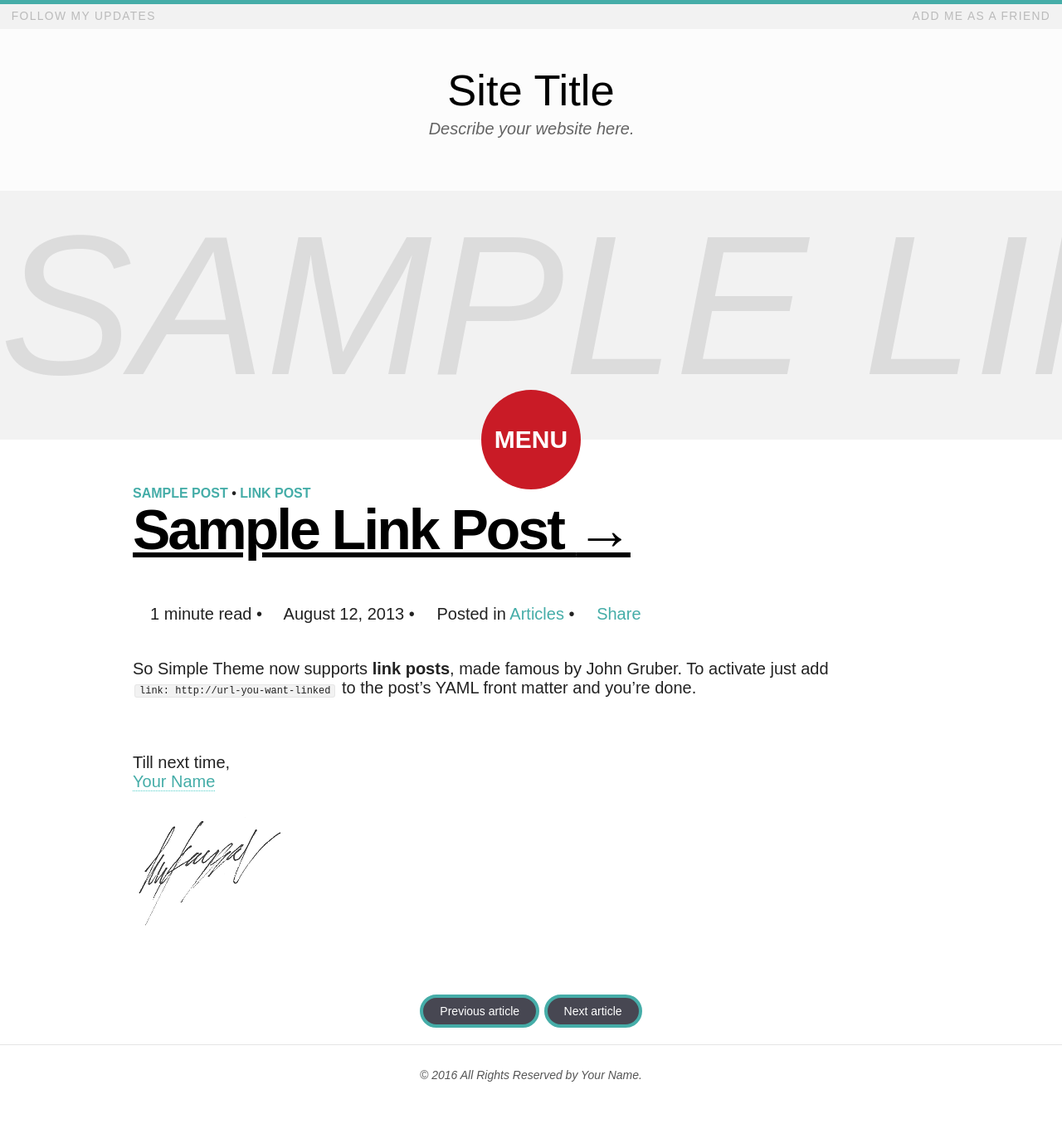
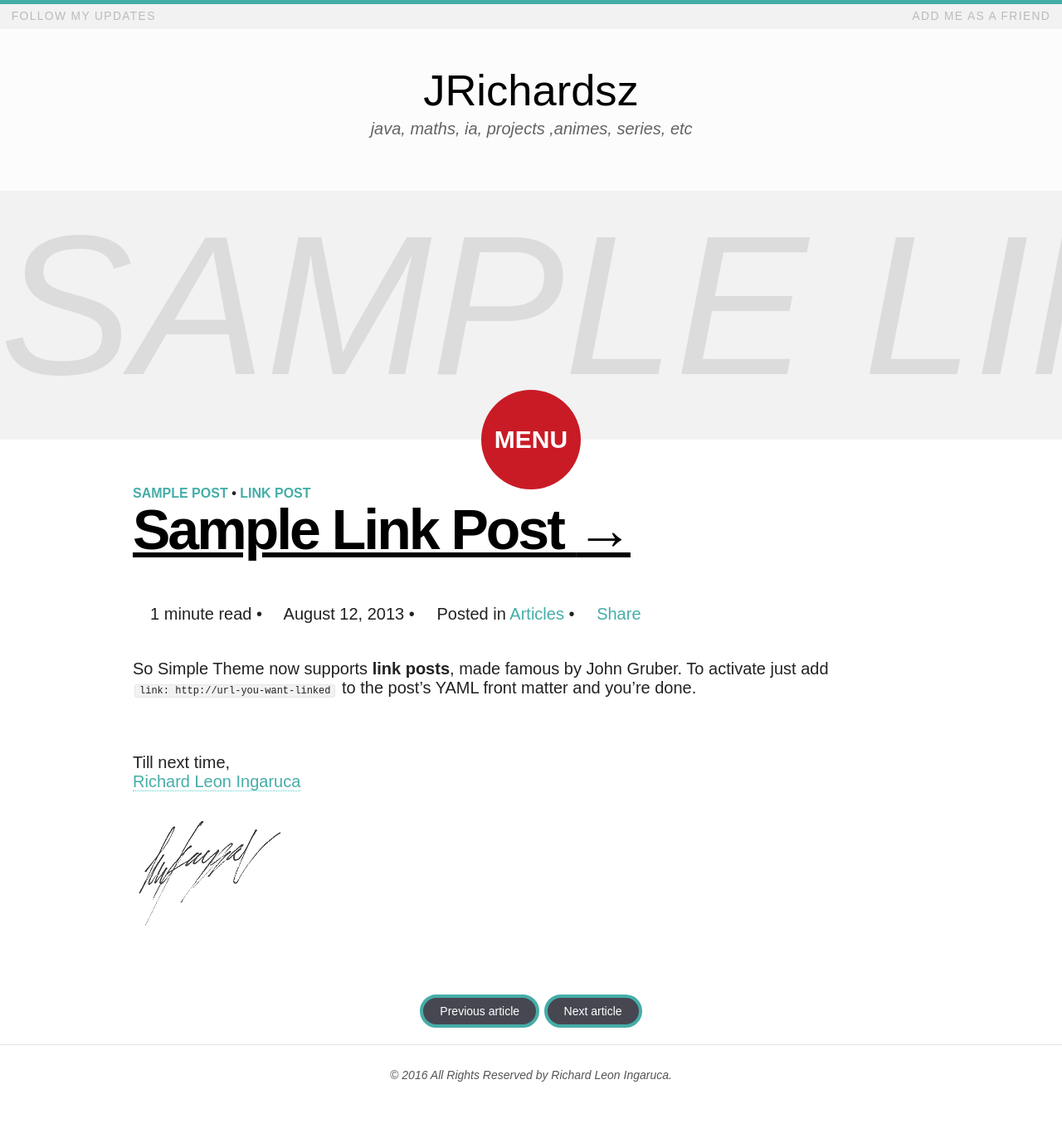
Before and after one commit to jrichardsz/jrichardsz.github.io, a Jekyll site: the page built from _posts/2013-08-12-sample-link-post.md, in a window 1280 px wide. Shown: the whole page at 83% size. Built offline with Jekyll 4.4.1, drawn with Linux system fonts in a browser that asks for light colours; nearby versions of some CDN libraries; comment, search, counter and statistics services are not loaded.

Commit message:
customization 1.0

```diff
--- a/_config.yml
+++ b/_config.yml
@@ -1,5 +1,5 @@
-title:            Site Title
-description:      Describe your website here.
+title:            JRichardsz
+description:      java, maths, ia, projects ,animes, series, etc
 logo:             site-logo.png
 disqus_shortname:
 search:           true
@@ -9,7 +9,7 @@ url:              https://jrichardsz.github.io
 
 # Owner/author information
 owner:
-  name:				Your Name
+  name:				Richard Leon Ingaruca
   avatar:			bio-photo.jpg
   email:			you@email.com
   signoff_text:		Till next time
```
